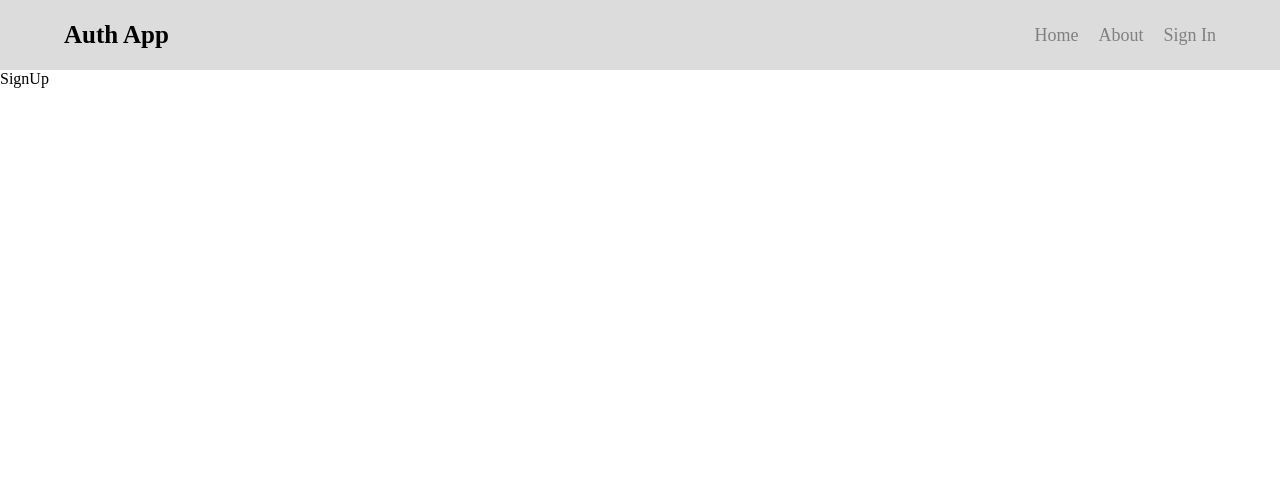
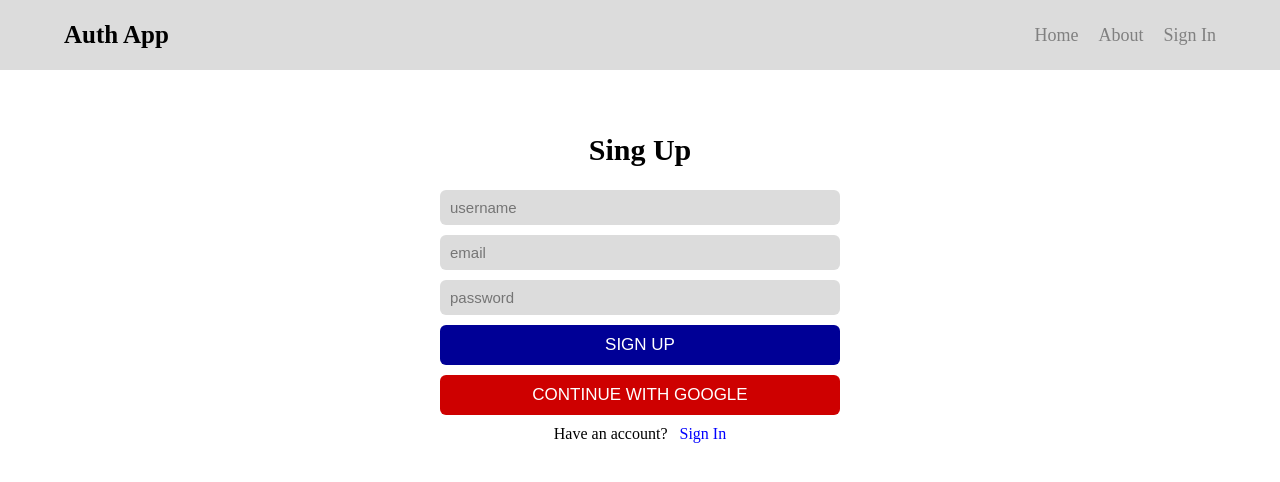
Before and after one commit to Jasurbek1604/marn-auth, a React (Vite) app in the folder client/: page /signup in a window 1280 px wide. Shown: the top 482 px of the page. Built offline with nearby package versions, Linux system fonts and the light colour scheme; the HTML template or start-up script is replaced by a standard one.

Commit message:
Sign In, Sing Up

```diff
--- a/client/src/pages/SignIn.jsx
+++ b/client/src/pages/SignIn.jsx
@@ -11,7 +11,7 @@ const SignIn = () => {
         <Input placeholder="email" />
         <Input placeholder="password" />
         <Button>Sign In</Button>
-        <Button google>Countinue with google</Button>
+        <Button google="true">Countinue with google</Button>
         <Text>
           Don't have an account?{" "}
           <Span onClick={() => navigate("/signup")}>Sign Up</Span>
--- a/client/src/pages/SignUp.jsx
+++ b/client/src/pages/SignUp.jsx
@@ -1,7 +1,25 @@
 import React from "react";
+import { Button, Container, Input, Span, Title, Wrapper, Text } from "./style";
+import { useNavigate } from "react-router-dom";
 
 const SignUp = () => {
-  return <div>SignUp</div>;
+  const navigate = useNavigate();
+  return (
+    <Container>
+      <Wrapper>
+        <Title>Sing Up</Title>
+        <Input placeholder="username" />
+        <Input placeholder="email" />
+        <Input placeholder="password" />
+        <Button>Sign Up</Button>
+        <Button google="true">Continue with google</Button>
+        <Text>
+          Have an account?{" "}
+          <Span onClick={() => navigate("/signin")}>Sign In</Span>
+        </Text>
+      </Wrapper>
+    </Container>
+  );
 };
 
 export default SignUp;
--- a/client/src/pages/style.js
+++ b/client/src/pages/style.js
@@ -39,8 +39,11 @@ export const Input = styled.input`
   padding-left: 10px;
   font-size: 15px;
   outline: none;
+  background: gainsboro;
+  border: 1px solid gainsboro;
+  border: none;
   &:focus {
-    border: 2px solid blue;
+    border: 1px solid rgb(0, 0, 150);
   }
 `;
 
@@ -51,7 +54,8 @@ export const Button = styled.button`
   border: none;
   text-transform: uppercase;
   font-size: 17px;
-  background-color: ${({ google }) => (google ? "red" : "blue")};
+  background-color: ${({ google }) =>
+    google ? "rgb(206, 0, 0)" : "rgb(0, 0, 150)"};
   color: #fff;
   cursor: pointer;
   &:active {
```
